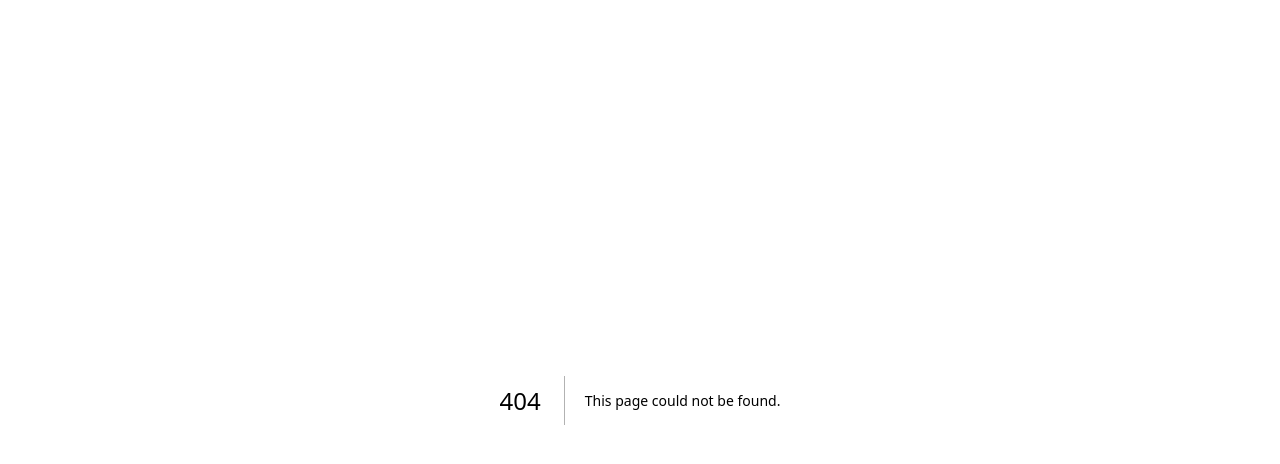
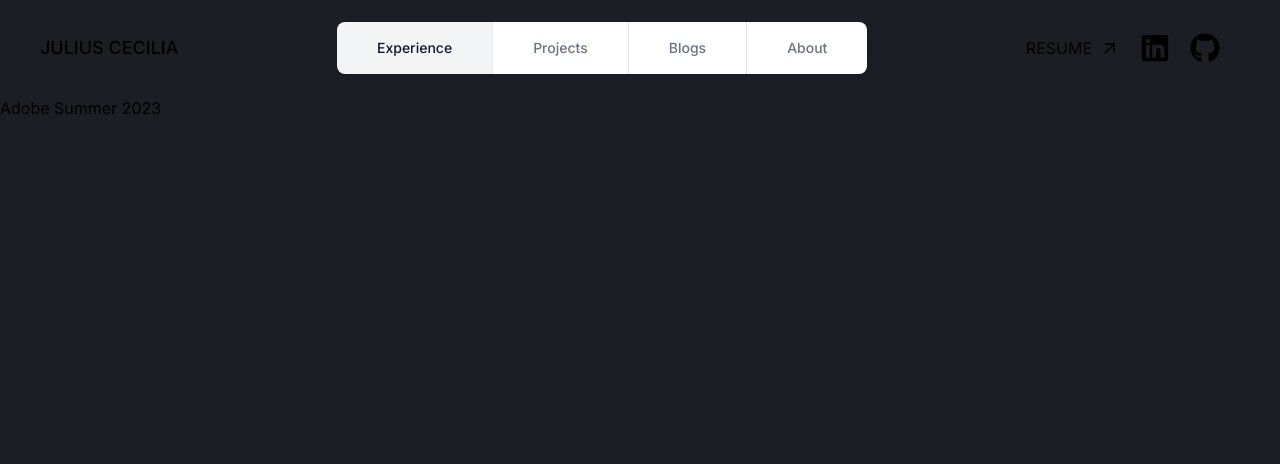
Before and after one commit to juliuscecilia33/portfoliov2, a Next.js app: page /blogs/adobetwo in a window 1280 px wide. Before the commit this address had no page. Shown: the top 464 px of the page. Built offline with nearby package versions, Linux system fonts and the light colour scheme.

Commit message:
created new pages

```diff
--- /dev/null
+++ b/src/app/blogs/adobetwo/page.tsx
@@ -0,0 +1,12 @@
+import Navbar from "@/components/Navbar";
+
+export default function AdobeTwo() {
+  return (
+    <main className="flex flex-col">
+      <Navbar />
+      <div className={``}>
+        <h1>Adobe Summer 2023</h1>
+      </div>
+    </main>
+  );
+}
--- /dev/null
+++ b/src/app/blogs/page.tsx
@@ -0,0 +1,12 @@
+import Navbar from "@/components/Navbar";
+
+export default function Blogs() {
+  return (
+    <main className="flex flex-col">
+      <Navbar />
+      <div className={``}>
+        <h1>Blogs</h1>
+      </div>
+    </main>
+  );
+}
```
